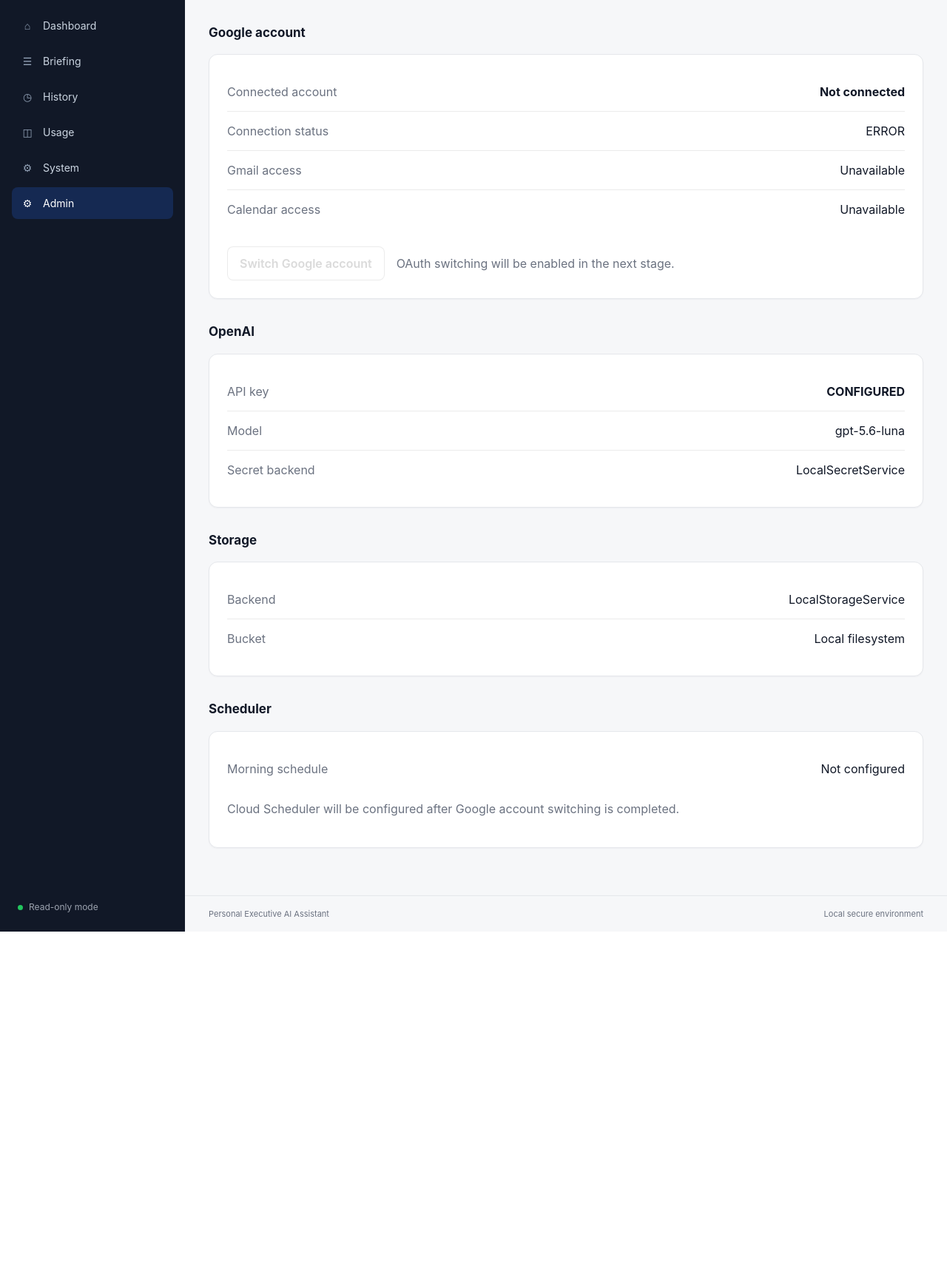
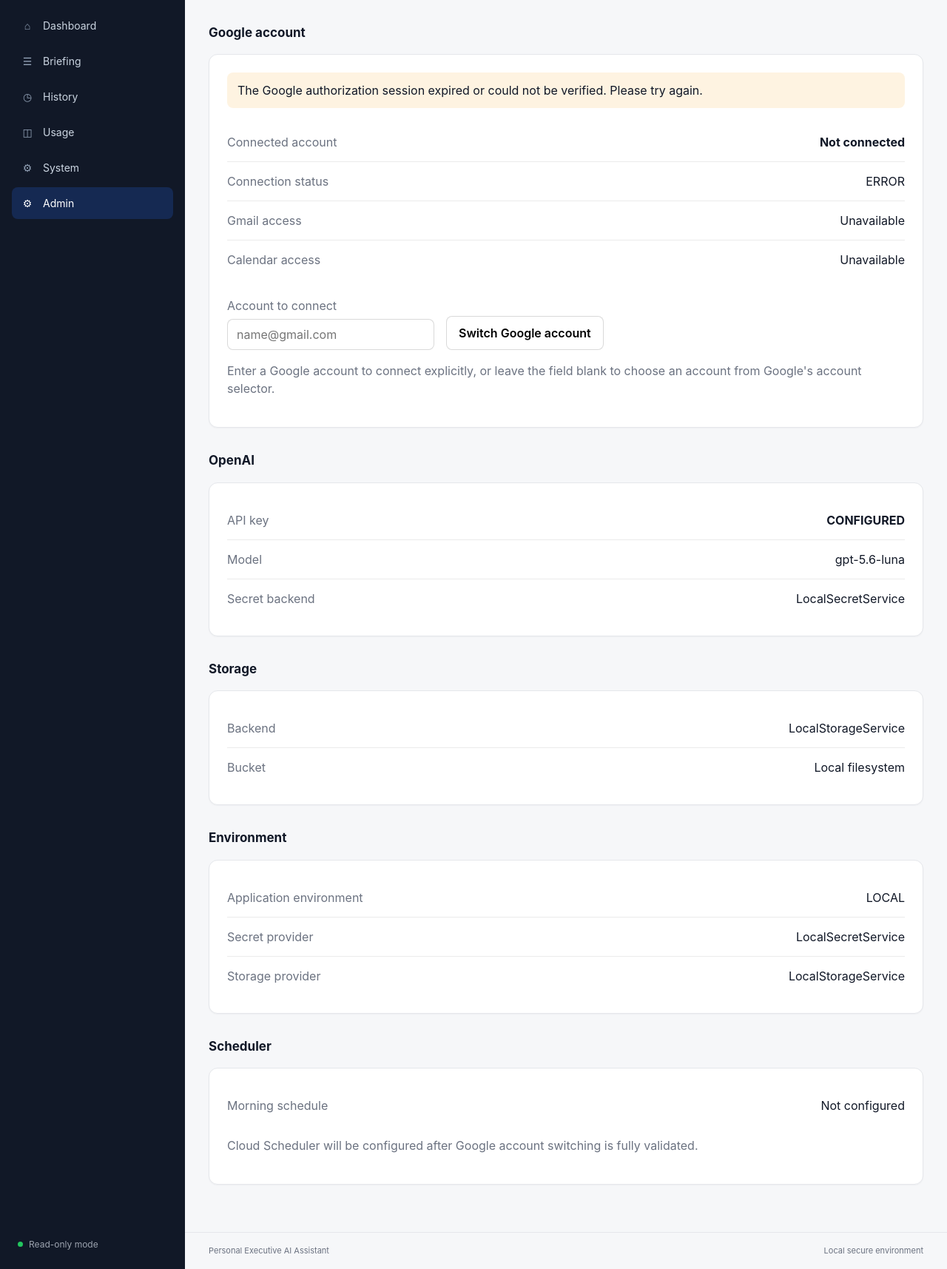
Before and after one commit to kuensom/personal-executive-ai-public, a FastAPI app: page /admin?google_status=invalid_state in a window 1280 px wide. Shown: the part 112-1827 px from the top of the page at 74% size. Before the commit the page ends 1371 px from the top, so only its background shows below. Run offline with FastAPI, Linux system fonts and the light colour scheme.

Commit message:
Add Google account switching from admin dashboard

```diff
--- a/app/static/css/dashboard.css
+++ b/app/static/css/dashboard.css
@@ -845,3 +845,40 @@ a {
     cursor: not-allowed;
     opacity: 0.5;
 }
+
+.google-account-form {
+    display: flex;
+    align-items: flex-end;
+    gap: 16px;
+    flex-wrap: wrap;
+}
+
+.google-account-field {
+    display: flex;
+    flex-direction: column;
+    gap: 6px;
+    min-width: 280px;
+}
+
+.admin-input {
+    min-height: 42px;
+    padding: 8px 12px;
+    border: 1px solid rgba(0, 0, 0, 0.15);
+    border-radius: 8px;
+    font: inherit;
+    background: #ffffff;
+}
+
+.admin-message {
+    margin-bottom: 20px;
+    padding: 12px 14px;
+    border-radius: 8px;
+}
+
+.admin-message.success {
+    background: rgba(16, 185, 129, 0.10);
+}
+
+.admin-message.warning {
+    background: rgba(245, 158, 11, 0.12);
+}
--- a/app/templates/admin.html
+++ b/app/templates/admin.html
@@ -41,9 +41,51 @@ Connections, configuration and cloud services
 
     <div class="card">
 
+        <!-- OAuth status messages -->
+
+        {% if google_status == "connected" %}
+
+            <div class="admin-message success">
+                Google account connected successfully.
+            </div>
+
+        {% elif google_status == "account_mismatch" %}
+
+            <div class="admin-message warning">
+                The Google account authorized did not match
+                the account requested. The existing connection
+                was not changed.
+            </div>
+
+        {% elif google_status == "invalid_state" %}
+
+            <div class="admin-message warning">
+                The Google authorization session expired or
+                could not be verified. Please try again.
+            </div>
+
+        {% elif google_status == "invalid_email" %}
+
+            <div class="admin-message warning">
+                Please enter a valid Google email address.
+            </div>
+
+        {% elif google_status == "profile_error" %}
+
+            <div class="admin-message warning">
+                The authorized Google account could not be
+                identified.
+            </div>
+
+        {% endif %}
+
+
+        <!-- Current Google connection -->
+
         <div class="admin-grid">
 
             <div class="admin-row">
+
                 <span class="admin-label">
                     Connected account
                 </span>
@@ -51,10 +93,12 @@ Connections, configuration and cloud services
                 <strong>
                     {{ admin.google.email or "Not connected" }}
                 </strong>
+
             </div>
 
 
             <div class="admin-row">
+
                 <span class="admin-label">
                     Connection status
                 </span>
@@ -62,10 +106,12 @@ Connections, configuration and cloud services
                 <span>
                     {{ admin.google.status | upper }}
                 </span>
+
             </div>
 
 
             <div class="admin-row">
+
                 <span class="admin-label">
                     Gmail access
                 </span>
@@ -77,10 +123,12 @@ Connections, configuration and cloud services
                         Unavailable
                     {% endif %}
                 </span>
+
             </div>
 
 
             <div class="admin-row">
+
                 <span class="admin-label">
                     Calendar access
                 </span>
@@ -92,27 +140,94 @@ Connections, configuration and cloud services
                         Unavailable
                     {% endif %}
                 </span>
+
             </div>
+
+
+            {% if admin.google.messages_total is not none %}
+
+                <div class="admin-row">
+
+                    <span class="admin-label">
+                        Gmail messages
+                    </span>
+
+                    <span>
+                        {{ admin.google.messages_total }}
+                    </span>
+
+                </div>
+
+            {% endif %}
+
+
+            {% if admin.google.threads_total is not none %}
+
+                <div class="admin-row">
+
+                    <span class="admin-label">
+                        Gmail threads
+                    </span>
+
+                    <span>
+                        {{ admin.google.threads_total }}
+                    </span>
+
+                </div>
+
+            {% endif %}
 
         </div>
 
 
+        <!-- Google account switcher -->
+
         <div class="admin-actions">
 
-            <button
-                type="button"
-                class="secondary-button"
-                disabled
-                title="Hosted Google account switching will be added next."
+            <form
+                method="get"
+                action="/admin/google/connect"
+                class="google-account-form"
             >
-                Switch Google account
-            </button>
 
-            <span class="muted">
-                OAuth switching will be enabled in the next stage.
-            </span>
+                <div class="google-account-field">
+
+                    <label
+                        for="google-email"
+                        class="admin-label"
+                    >
+                        Account to connect
+                    </label>
+
+                    <input
+                        id="google-email"
+                        name="email"
+                        type="email"
+                        class="admin-input"
+                        placeholder="name@gmail.com"
+                        autocomplete="email"
+                    >
+
+                </div>
+
+
+                <button
+                    type="submit"
+                    class="secondary-button"
+                >
+                    Switch Google account
+                </button>
+
+            </form>
 
         </div>
+
+
+        <p class="muted">
+            Enter a Google account to connect explicitly,
+            or leave the field blank to choose an account
+            from Google's account selector.
+        </p>
 
     </div>
 
@@ -145,7 +260,11 @@ Connections, configuration and cloud services
                 </span>
 
                 <strong>
-                    {{ admin.openai.status | replace("_", " ") | upper }}
+                    {{
+                        admin.openai.status
+                        | replace("_", " ")
+                        | upper
+                    }}
                 </strong>
 
             </div>
@@ -222,7 +341,74 @@ Connections, configuration and cloud services
                 </span>
 
                 <span>
-                    {{ admin.storage.bucket or "Local filesystem" }}
+                    {{
+                        admin.storage.bucket
+                        or "Local filesystem"
+                    }}
+                </span>
+
+            </div>
+
+        </div>
+
+    </div>
+
+</section>
+
+
+<!-- =========================
+     ENVIRONMENT
+========================= -->
+
+<section class="section">
+
+    <div class="section-heading">
+
+        <h2 class="section-title">
+            Environment
+        </h2>
+
+    </div>
+
+
+    <div class="card">
+
+        <div class="admin-grid">
+
+            <div class="admin-row">
+
+                <span class="admin-label">
+                    Application environment
+                </span>
+
+                <span>
+                    {{ admin.environment | upper }}
+                </span>
+
+            </div>
+
+
+            <div class="admin-row">
+
+                <span class="admin-label">
+                    Secret provider
+                </span>
+
+                <span>
+                    {{ admin.secrets.backend }}
+                </span>
+
+            </div>
+
+
+            <div class="admin-row">
+
+                <span class="admin-label">
+                    Storage provider
+                </span>
+
+                <span>
+                    {{ admin.storage.backend }}
                 </span>
 
             </div>
@@ -260,7 +446,11 @@ Connections, configuration and cloud services
                 </span>
 
                 <span>
-                    Not configured
+                    {% if admin.scheduler.status == "configured" %}
+                        Configured
+                    {% else %}
+                        Not configured
+                    {% endif %}
                 </span>
 
             </div>
@@ -270,7 +460,7 @@ Connections, configuration and cloud services
 
         <p class="muted">
             Cloud Scheduler will be configured after
-            Google account switching is completed.
+            Google account switching is fully validated.
         </p>
 
     </div>
```
Also changed, not shown: app/controllers/admin_controller.py (+389 -2 lines).
